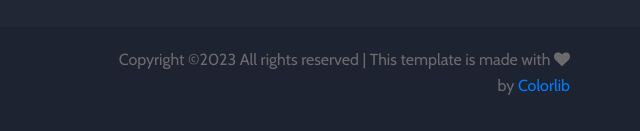
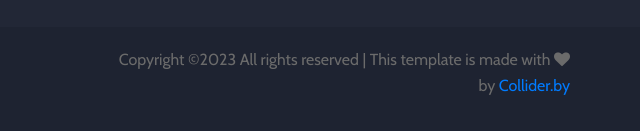
Before and after one commit to Begin-Ka/sona, a plain HTML site: page index.html in a window 1280 px wide. Shown: the part 5009-5140 px from the top of the page, 640-1280 px from the left. Drawn offline with nearby package versions, Linux system fonts and the light colour scheme.

Commit message:
Update index.html

```diff
--- a/index.html
+++ b/index.html
@@ -618,8 +618,8 @@
                         </ul>
                     </div>
                     <div class="col-lg-5">
-                        <div class="co-text"><p><!-- Link back to Colorlib can't be removed. Template is licensed under CC BY 3.0. -->
-  Copyright &copy;<script>document.write(new Date().getFullYear());</script> All rights reserved | This template is made with <i class="fa fa-heart" aria-hidden="true"></i> by <a href="https://colorlib.com" target="_blank">Colorlib</a>
+                        <div class="co-text"><p><!-- Link back to Collider can't be removed. Template is licensed under CC BY 3.0. -->
+  Copyright &copy;<script>document.write(new Date().getFullYear());</script> All rights reserved | This template is made with <i class="fa fa-heart" aria-hidden="true"></i> by <a href="https://collider.by" target="_blank">Collider.by</a>
   <!-- Link back to Colorlib can't be removed. Template is licensed under CC BY 3.0. --></p></div>
                     </div>
                 </div>
```
